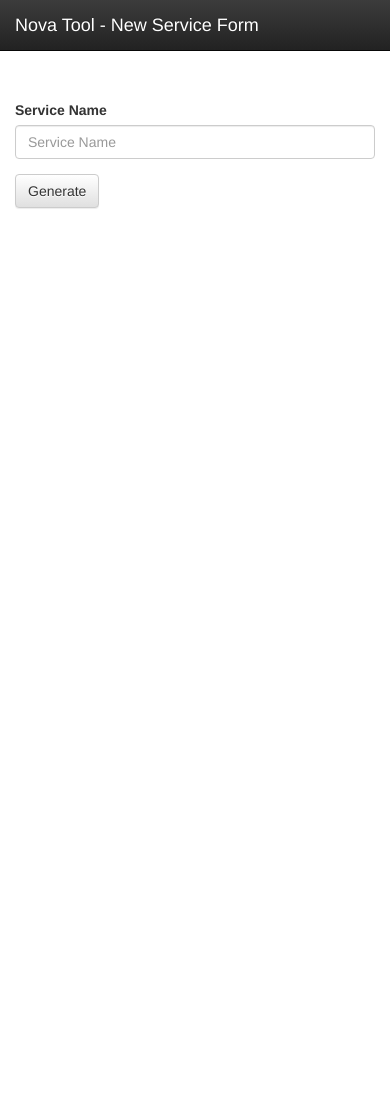
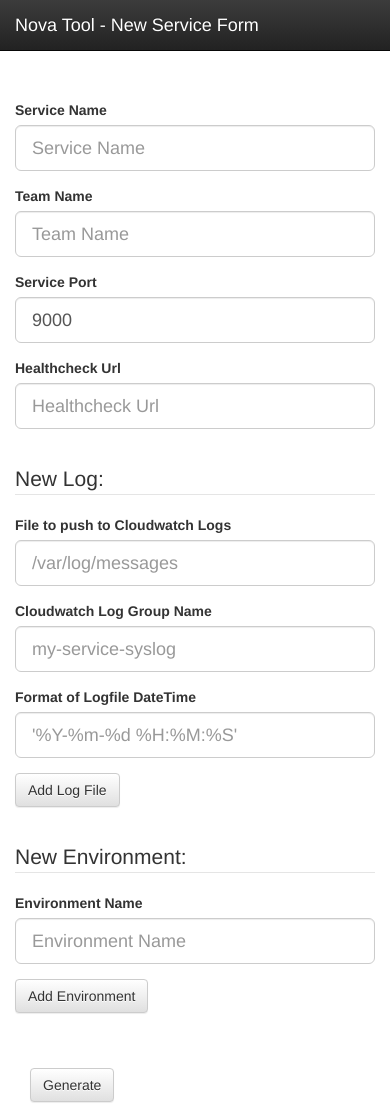
Before and after one commit to zeus911/nova, a Python web app: template nova/cli/controllers/new/templates/index.html in a window 390 px wide. Before the commit the page ends 209 px from the top, so only its background shows below. Run offline with Jinja, Linux system fonts and the light colour scheme; the template is opened without the code that fills it, so the values that code supplies are empty; some libraries are stand-ins or nearby versions.

Commit message:
More updates

```diff
--- a/nova/cli/controllers/new/templates/index.html
+++ b/nova/cli/controllers/new/templates/index.html
@@ -23,12 +23,47 @@
 
     <div class="container" style="margin-top: 100px">
         <form class="form-horizontal">
+
+            <!-- Service Details -->
             <div class="form-group">
                 <label class="col-sm-2 control-label">Service Name</label>
                 <div class="col-sm-10">
-                    <input type="text" class="form-control" id="service_name" placeholder="Service Name">
+                    <input type="text" class="form-control input-lg" id="service_name" placeholder="Service Name">
                 </div>
             </div>
+            <div class="form-group">
+                <label class="col-sm-2 control-label">Team Name</label>
+                <div class="col-sm-10">
+                    <input type="text" class="form-control input-lg" id="team_name" placeholder="Team Name">
+                </div>
+            </div>
+            <div class="form-group">
+                <label class="col-sm-2 control-label">Service Port</label>
+                <div class="col-sm-10">
+                    <input type="number" class="form-control input-lg" id="port" value="9000">
+                </div>
+            </div>
+            <div class="form-group">
+                <label class="col-sm-2 control-label">Healthcheck Url</label>
+                <div class="col-sm-10">
+                    <input type="text" class="form-control input-lg" id="healthcheck_url" placeholder="Healthcheck Url">
+                </div>
+            </div>
+
+            <br />
+
+            <!-- Logs -->
+            {% include 'partial_log.html' %}
+
+            <br />
+
+            <!-- Environments -->
+            {% include 'partial_environment.html' %}
+
+            <br />
+            <br />
+
+
             <div class="form-group">
                 <div class="col-sm-offset-6 col-sm-10">
                     <button type="submit" class="btn btn-default">Generate</button>
--- /dev/null
+++ b/nova/cli/controllers/new/templates/partial_environment.html
@@ -0,0 +1,20 @@
+<form class="form-horizontal">
+    <fieldset>
+        <legend>New Environment:</legend>
+
+        <div class="form-group">
+            <label class="col-sm-2 control-label">Environment Name</label>
+            <div class="col-sm-10">
+                <input type="text" class="form-control input-lg" id="environment_name" placeholder="Environment Name">
+            </div>
+        </div>
+
+
+
+        <div class="form-group">
+            <div class="col-sm-offset-6 col-sm-10">
+                <button type="submit" class="btn btn-default">Add Environment</button>
+            </div>
+        </div>
+    </fieldset>
+</form>
--- /dev/null
+++ b/nova/cli/controllers/new/templates/partial_log.html
@@ -0,0 +1,32 @@
+<form class="form-horizontal">
+    <fieldset>
+        <legend>New Log:</legend>
+
+        <div class="form-group">
+            <label class="col-sm-2 control-label">File to push to Cloudwatch Logs</label>
+            <div class="col-sm-10">
+                <input type="text" class="form-control input-lg" id="log_file" placeholder="/var/log/messages">
+            </div>
+        </div>
+        <div class="form-group">
+            <label class="col-sm-2 control-label">Cloudwatch Log Group Name</label>
+            <div class="col-sm-10">
+                <input type="text" class="form-control input-lg" id="group_name" placeholder="my-service-syslog">
+            </div>
+        </div>
+        <div class="form-group">
+            <label class="col-sm-2 control-label">Format of Logfile DateTime</label>
+            <div class="col-sm-10">
+                <input type="text" class="form-control input-lg" id="datetime_format" placeholder="'%Y-%m-%d %H:%M:%S'">
+            </div>
+        </div>
+
+
+
+        <div class="form-group">
+            <div class="col-sm-offset-6 col-sm-10">
+                <button type="submit" class="btn btn-default">Add Log File</button>
+            </div>
+        </div>
+    </fieldset>
+</form>
```
